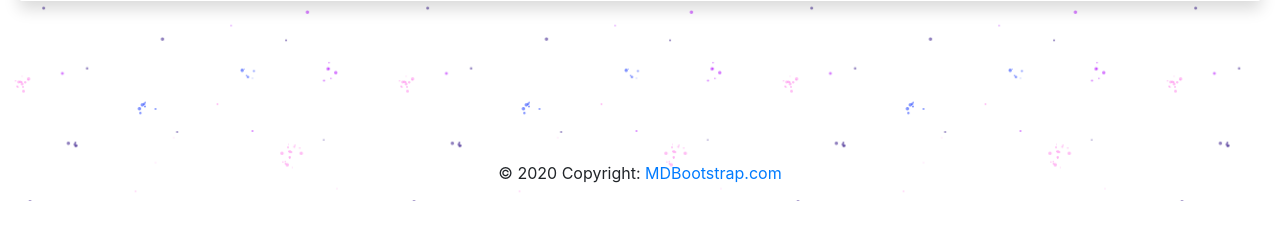
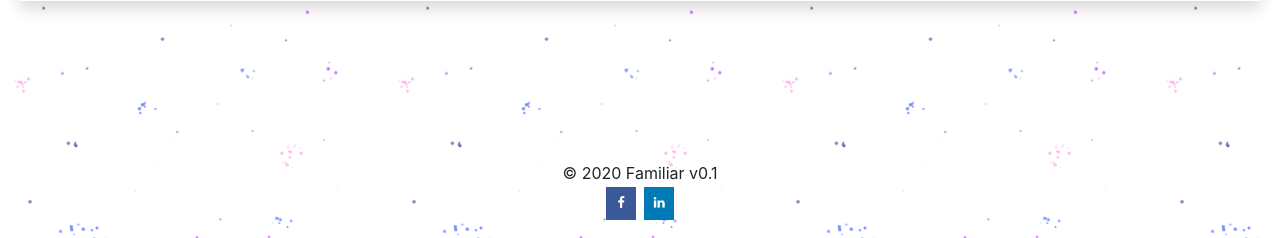
Before and after one commit to MarcinManiak/Familiar, a Django app: page /loggedin/ in a window 1280 px wide. Shown: the part 1974-2212 px from the top of the page. Before the commit the page ends 2175 px from the top, so only its background shows below. Run offline with Django 3.2, Linux system fonts and the light colour scheme; a user stored in the database is signed in; data comes from the database, SQL or seed files in the repository; some libraries are stand-ins or nearby versions.

```diff
--- a/Authentication/static/Authentication/css/style.css
+++ b/Authentication/static/Authentication/css/style.css
@@ -170,3 +170,26 @@
     }
 
 }
+
+.fa {
+  padding: 10px;
+  font-size: 5px;
+  width: 30px;
+  text-align: center;
+  text-decoration: none;
+  margin: 2px;
+}
+
+.fa:hover {
+    opacity: 0.7;
+}
+
+.fa-facebook {
+  background: #3B5998;
+  color: white;
+}
+
+.fa-linkedin {
+  background: #007bb5;
+  color: white;
+}
--- a/Authentication/templates/Authentication/base.html
+++ b/Authentication/templates/Authentication/base.html
@@ -18,6 +18,8 @@
   <link rel="icon" type="image/png" sizes="32x32" href="{% static 'Authentication/favicon/favicon-32x32.png' %}">
   <link rel="icon" type="image/png" sizes="16x16"href="{% static 'Authentication/favicon/favicon-16x16.png' %}">
   <link rel="manifest" href="{% static 'Authentication/favicon/site.webmanifest' %}">
+<!--   ICONS-->
+    <link rel="stylesheet" href="https://cdnjs.cloudflare.com/ajax/libs/font-awesome/4.7.0/css/font-awesome.min.css">
 
     <title>Familiar</title>
   </head>
--- a/Authentication/templates/Authentication/loggedin.html
+++ b/Authentication/templates/Authentication/loggedin.html
@@ -243,8 +243,12 @@
 <footer class="page-footer font-small blue pt-4">
 
   <!-- Copyright -->
-  <div class="footer-copyright text-center py-3">© 2020 Copyright:
-    <a href="https://mdbootstrap.com/"> MDBootstrap.com</a>
+  <div class="footer-copyright text-center py-3">
+      © 2020 Familiar v0.1<br>
+      <small>
+        <a href="https://www.facebook.com/marcin.maniak.9" class="fa fa-facebook"></a>
+        <a href="https://www.linkedin.com/in/marcin-maniak-288899164/" class="fa fa-linkedin"></a>
+      </small>
   </div>
   <!-- Copyright -->
 
```
